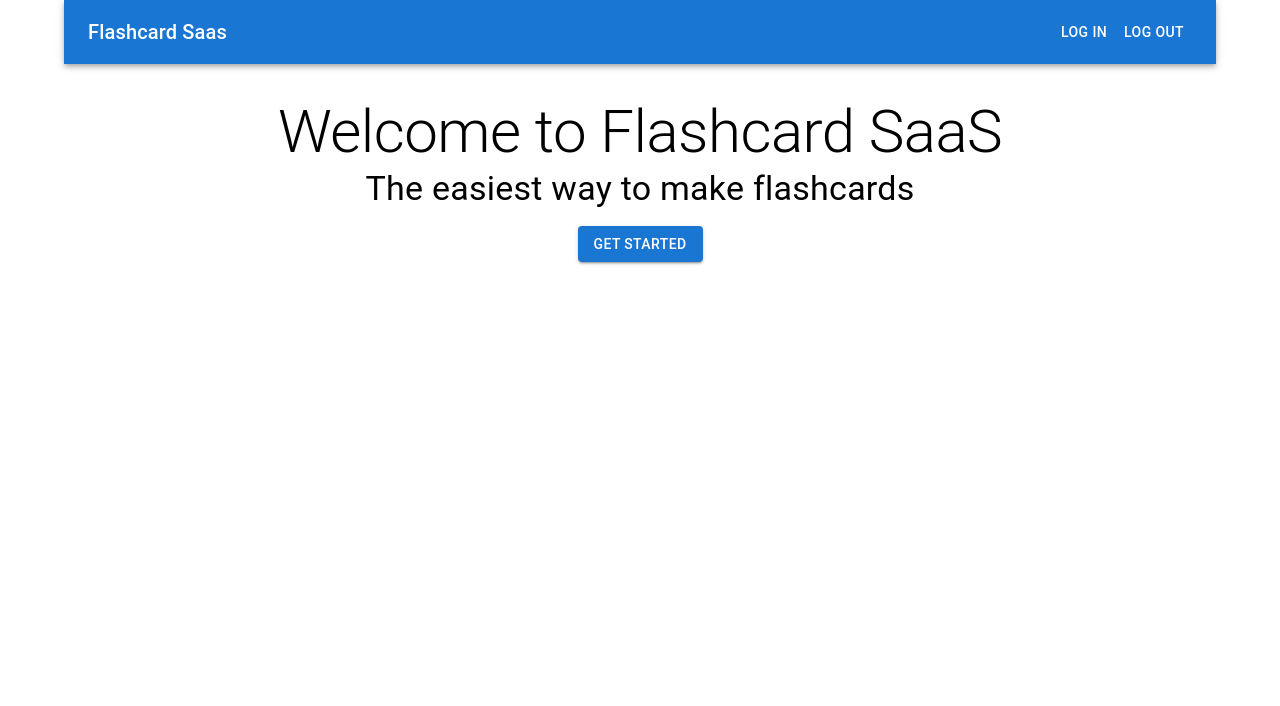
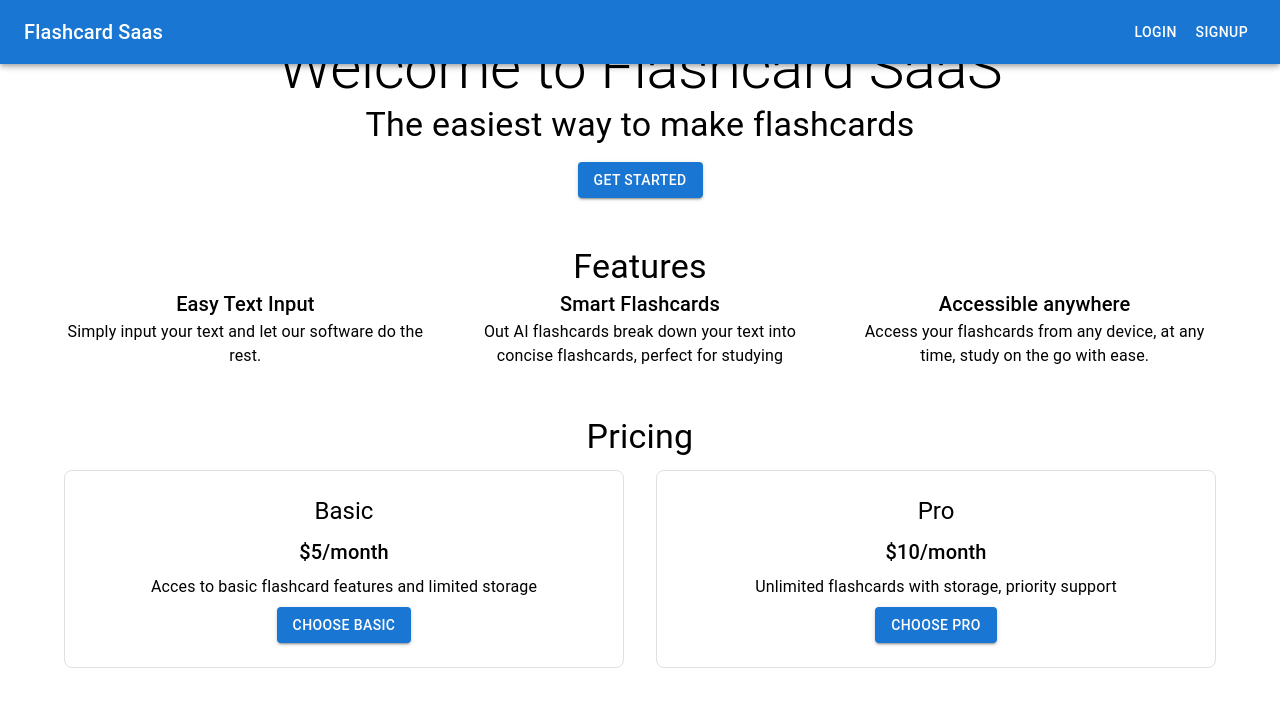
Before and after one commit to HeadStarter-customer-support/flashcard-saas, a Next.js app: page / in a window 1280 px wide. Shown: the top 706 px of the page. Built offline with nearby package versions, Linux system fonts and the light colour scheme; no server answers.

Commit message:
added basic page layout

```diff
--- a/app/page.js
+++ b/app/page.js
@@ -1,22 +1,25 @@
+'use client'
 import getStripe from "@/utils/get-stripe";
 import { SignedIn, SignedOut, UserButton } from '@clerk/nextjs'
-import { AppBar, Box, Button, Container, Toolbar, Typography } from "@mui/material";
+import { AppBar, Box, Button, Container, Grid, Toolbar, Typography } from "@mui/material";
 import Head from "next/head";
+
+
 
 export default function Home() {
   return (
-    <Container maxWidth="lg">
+    <Container maxWidth="lg" >
       <Head>
         <title>Flashcard Saas</title>
         <meta name="description" content="Create flashcard from your text" />
       </Head>
 
-      <AppBar position="static">
-        <Toolbar>
+      <AppBar position="fixed">
+        <Toolbar >
           <Typography variant="h6" style={{ flexGrow: 1 }}>Flashcard Saas</Typography>
           <SignedOut>
-            <Button color="inherit">Log in</Button>
-            <Button color="inherit">Log out</Button>
+            <Button color="inherit">Login</Button>
+            <Button color="inherit">signup</Button>
           </SignedOut>
           <SignedIn>
             <UserButton />
@@ -31,6 +34,60 @@ export default function Home() {
         <Typography variant="h4">The easiest way to make flashcards</Typography>
         <Button variant="contained" sx={{ mt: 2 }}>Get started</Button>
       </Box>
+      <Box sx={{ my: 6, textAlign: 'center' }}>
+        <Typography variant="h4">
+          Features
+        </Typography>
+        <Grid container spacing={4}>
+          <Grid item xs={12} md={4}>
+            <Typography variant="h6">Easy Text Input</Typography>
+            <Typography>Simply input your text and let our software do the rest.</Typography>
+          </Grid>
+          <Grid item xs={12} md={4}>
+            <Typography variant="h6">Smart Flashcards</Typography>
+            <Typography>
+              {" "}
+              Out AI flashcards break down your text into concise flashcards, perfect for studying</Typography>
+          </Grid><Grid item xs={12} md={4}>
+            <Typography variant="h6">Accessible anywhere</Typography>
+            <Typography>{' '}Access your flashcards from any device, at any time, study on the go with ease.</Typography>
+          </Grid>
+        </Grid>
+      </Box>
+
+      <Box sx={{ my:6, textAlign: 'center' }}>
+        <Typography variant="h4" gutterBottom>Pricing</Typography>
+        <Grid container spacing={4}>
+          <Grid item xs={12} md={6}>
+            <Box sx={{
+              p:3,
+              border: '1px black solid',
+              borderColor: 'grey.300',
+              borderRadius: 2
+            }}>
+              <Typography variant="h5" gutterBottom>Basic</Typography>
+              <Typography variant="h6" gutterBottom>$5/month</Typography>
+              <Typography >Acces to basic flashcard features and limited storage</Typography>
+              <Button variant="contained" sx={{ mt: 1 }}>Choose basic</Button>
+            </Box>
+          </Grid>
+
+          <Grid item xs={12} md={6}>
+            <Box sx={{
+                p:3,
+                border: '1px black solid',
+                borderColor: 'grey.300',
+                borderRadius: 2
+              }}>
+              <Typography variant="h5" gutterBottom>Pro</Typography>
+              <Typography variant="h6" gutterBottom>$10/month</Typography>
+              <Typography >Unlimited flashcards with storage, priority support</Typography>
+              <Button variant="contained" sx={{ mt: 1 }}>Choose Pro</Button>
+
+            </Box>
+          </Grid>
+        </Grid>
+      </Box>
     </Container>
   );
 }
```
